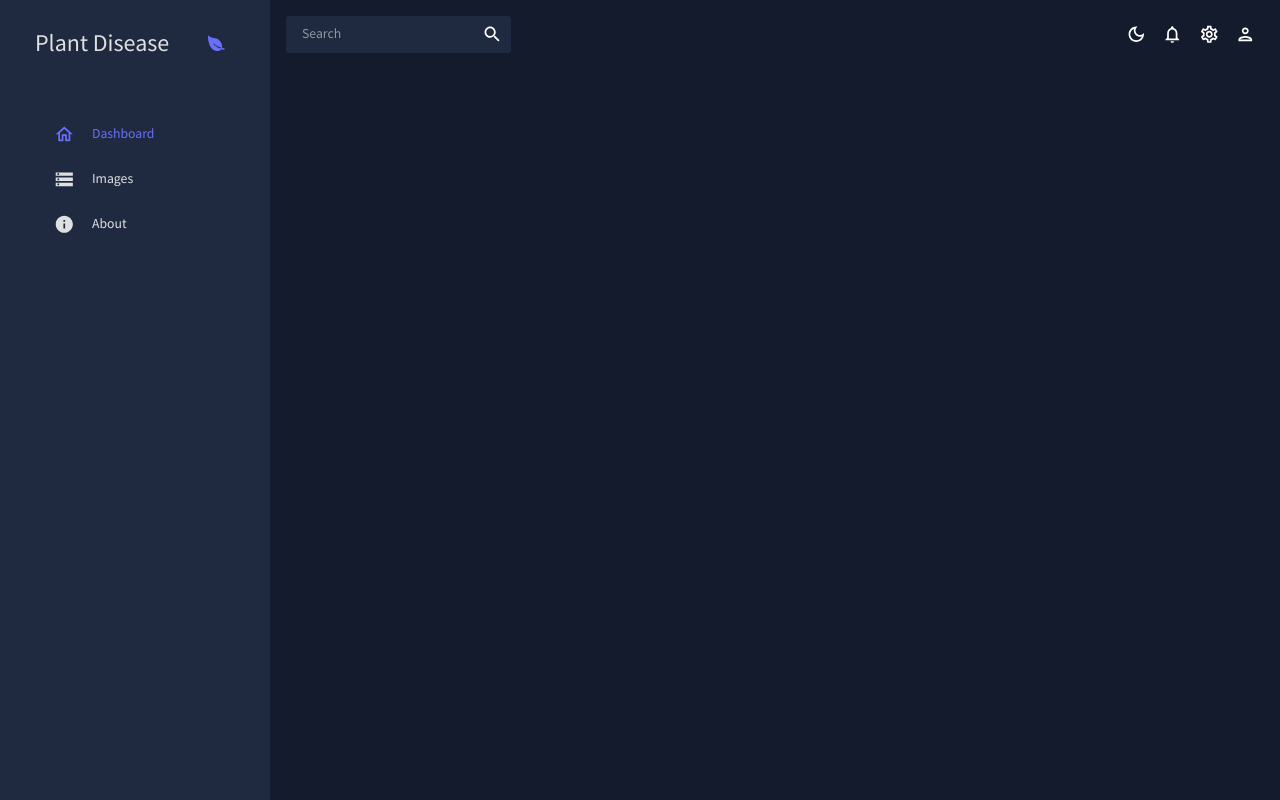
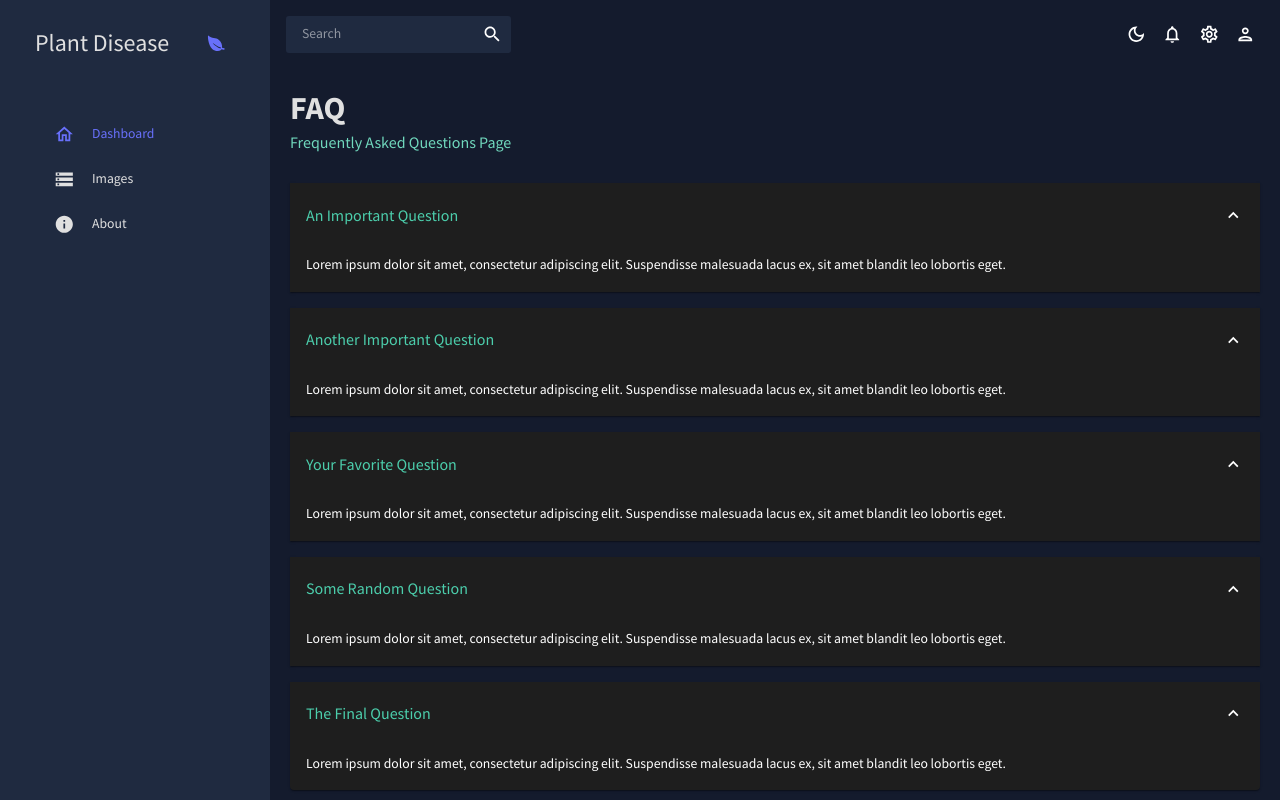
Before and after one commit to tien2612/Plant-Disease-Website, a React (Create React App) app: page /about in a window 1280 px wide. Built offline with nearby package versions, Linux system fonts and the light colour scheme.

Commit message:
fixed router

```diff
--- a/src/App.js
+++ b/src/App.js
@@ -3,16 +3,8 @@ import { Routes, Route } from "react-router-dom";
 import Topbar from "./scenes/global/Topbar";
 import Sidebar from "./scenes/global/Sidebar";
 import Dashboard from "./scenes/dashboard";
-import Team from "./scenes/team";
-import Invoices from "./scenes/invoices";
-import Contacts from "./scenes/contacts";
-import Bar from "./scenes/bar";
-import Form from "./scenes/form";
-import Line from "./scenes/line";
-import Pie from "./scenes/pie";
 import About from "./scenes/about";
 import Images from "./scenes/images";
-// import Geography from "./scenes/geography";
 import { CssBaseline, ThemeProvider } from "@mui/material";
 import { ColorModeContext, useMode } from "./theme";
 
@@ -30,8 +22,8 @@ function App() {
             <Topbar setIsSidebar={setIsSidebar} />
             <Routes>
               <Route path="/" element={<Dashboard />} />
-              <Route path="/" element={<About />} />
-              <Route path="/" element={<Images />} />
+              <Route path="/about" element={<About />} />
+              <Route path="/images" element={<Images />} />
             </Routes>
           </main>
         </div>
```
